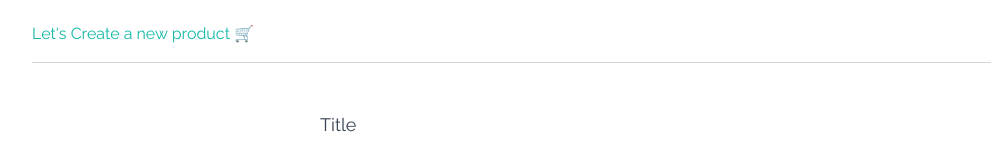
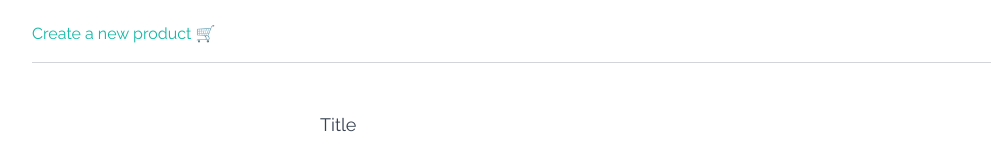
Before and after one commit to Elmoustafi-22/rapidbuyz, a Next.js app: page /products/new in a window 1280 px wide. Shown: the top 149 px of the page, without its empty margins (0-991 px from the left). Built offline with nearby package versions, Linux system fonts and the light colour scheme; no server answers.

Commit message:
new page updated

```diff
--- a/pages/products/new.js
+++ b/pages/products/new.js
@@ -6,7 +6,7 @@ export default function NewProduct() {
         <div className="sm:flex sm:items-center sm:justify-between py-4">
           <div className="text-center sm:text-left">
             <p className="mt-1.5 text-md text-teal-500">
-              Let's Create a new product 🛒
+              Create a new product 🛒
             </p>
           </div>
         </div>
```
